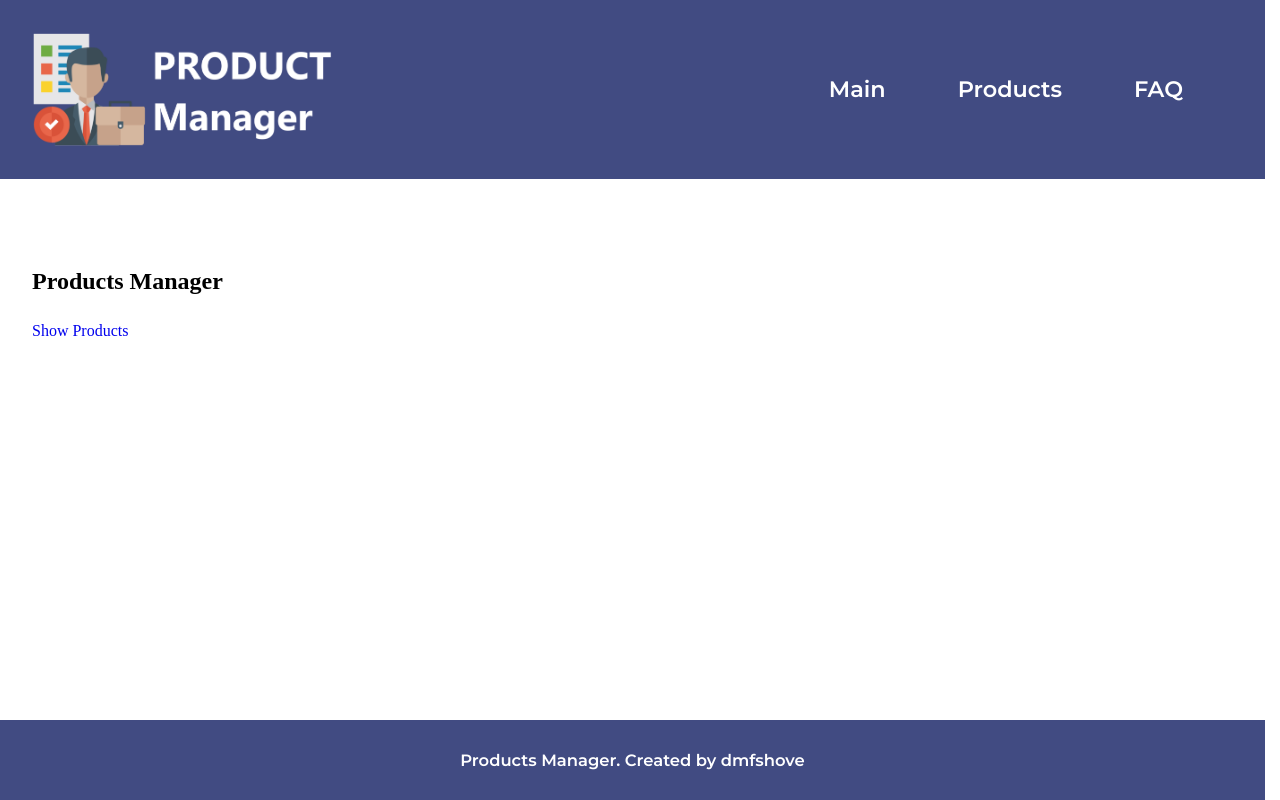
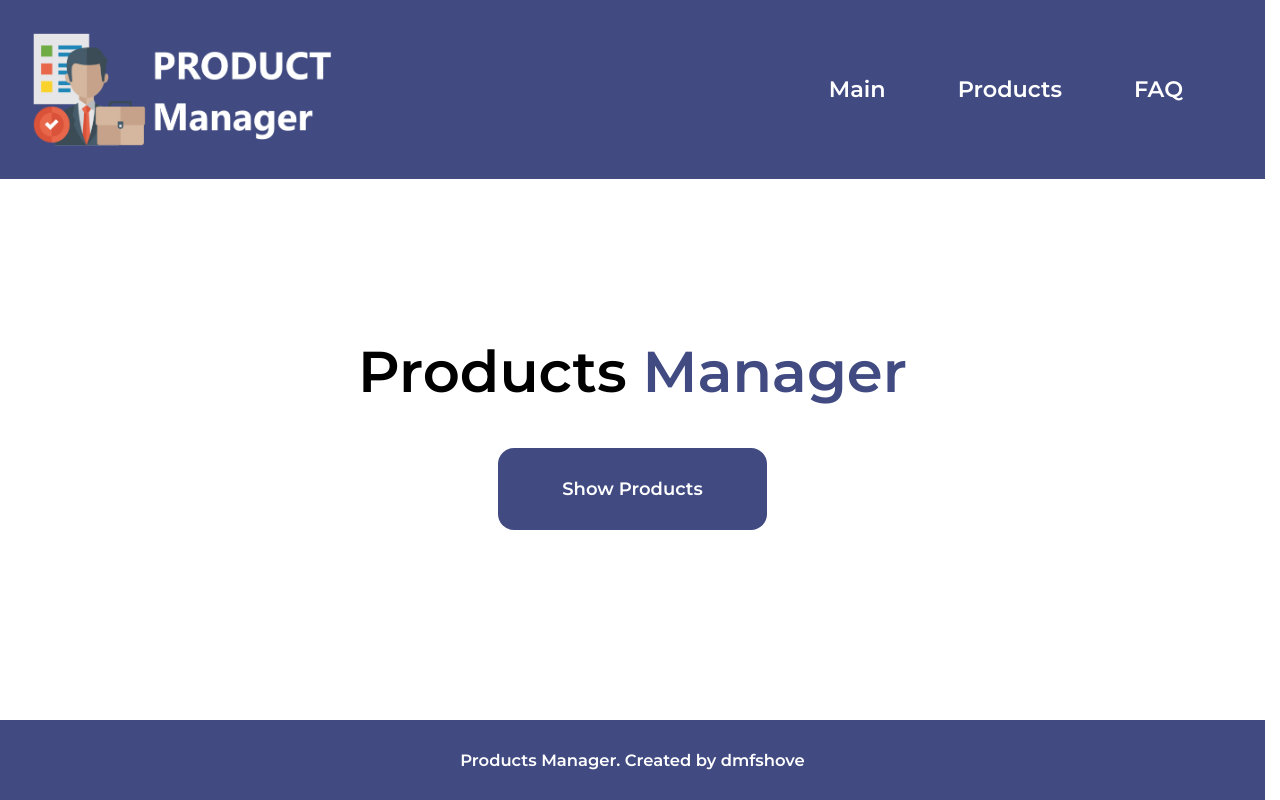
Before and after one commit to RusikHunter/Products-Manager, a React (Vite) app: page / in a window 1280 px wide. Built offline with nearby package versions, Linux system fonts and the light colour scheme.

Commit message:
styles(main): write styles

```diff
--- a/src/components/MainContentSection/MainContentSection.module.scss
+++ b/src/components/MainContentSection/MainContentSection.module.scss
@@ -0,0 +1,33 @@
+@use "@/styles/index" as *;
+
+.main_content {}
+
+.row {
+    justify-content: center;
+}
+
+.column {
+    gap: 48px;
+    align-items: center;
+    text-align: center;
+}
+
+.title {
+    margin-top: 100px;
+    @include fluid-text(64, 48);
+    @include font(var(--font-family), 600, 1);
+}
+
+.title__blue {
+    color: var(--color-blue)
+}
+
+.link__products {
+    background-color: var(--color-blue);
+    padding: 32px 64px;
+    text-align: center;
+    border-radius: var(--border-radius-default);
+    @include fluid-text(18, 18);
+    @include font(var(--font-family), 400, 1);
+    color: var(--color-white);
+}
--- a/src/components/MainContentSection/MainContentSection.tsx
+++ b/src/components/MainContentSection/MainContentSection.tsx
@@ -8,7 +8,7 @@ function MainContentSection() {
             <div className={`${styles.container} container`}>
                 <div className={`${styles.row} row`}>
                     <div className={`${styles.column} column`}>
-                        <h1 className={styles.title}>Products <span className={styles.title__magenta}>Manager</span></h1>
+                        <h1 className={styles.title}>Products <span className={styles.title__blue}>Manager</span></h1>
 
                         <Link className={styles.link__products} to={Routes.PRODUCTS}>
                             Show Products
```
